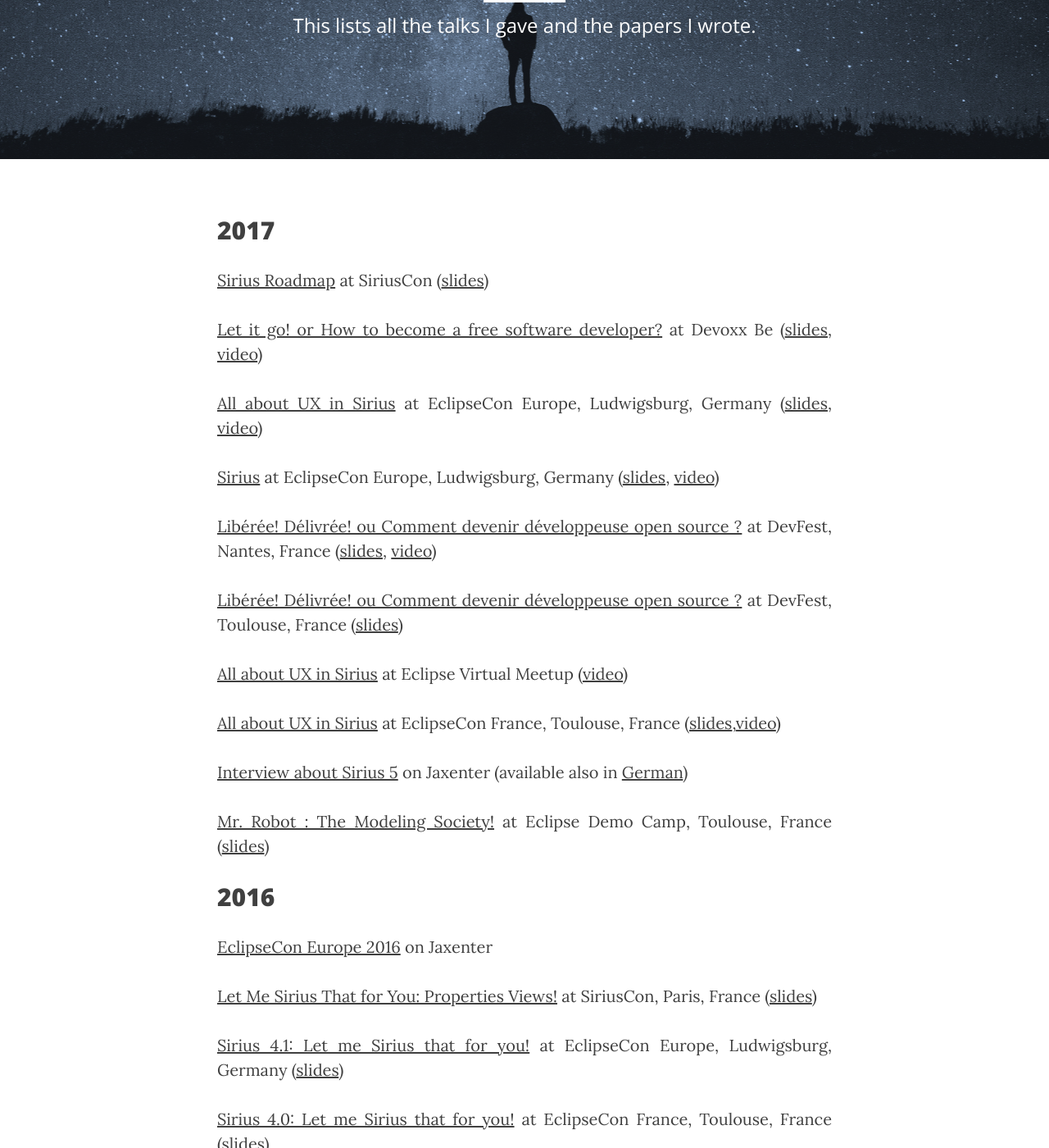
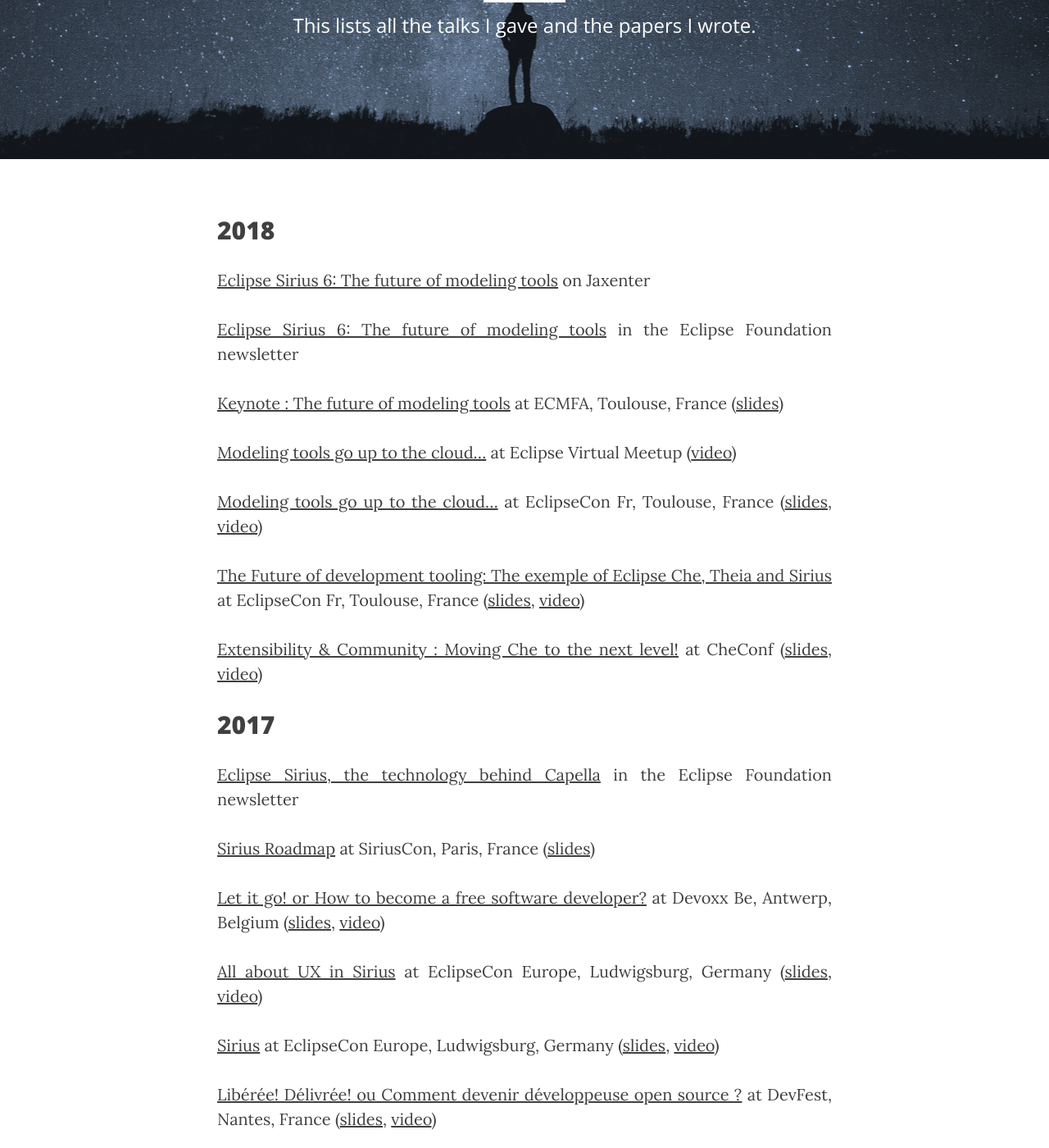
Before and after one commit to mbats/mbats.github.io, a Jekyll site: the page built from talks.markdown, in a window 1280 px wide and 1400 px high, scrolled down 254 px. Shown: the whole window at 82% size. Built offline with Jekyll 4.4.1, drawn with Linux system fonts in a browser that asks for light colours; nearby versions of some CDN libraries.

Commit message:
Add links to 2018 events

```diff
--- a/talks.markdown
+++ b/talks.markdown
@@ -4,10 +4,29 @@
 description: "This lists all the talks I gave and the papers I wrote."
 header-img: "img/about-bg.jpg"
 ---
+## 2018
+
+[Eclipse Sirius 6: The future of modeling tools](https://jaxenter.com/eclipse-sirius-6-future-modeling-tools-148339.html) on Jaxenter
+
+[Eclipse Sirius 6: The future of modeling tools](https://www.eclipse.org/community/eclipse_newsletter/2018/june/cloudmodeling.php) in the Eclipse Foundation newsletter
+
+[Keynote : The future of modeling tools](http://eventmall.info/ecmfa2018/program) at ECMFA, Toulouse, France ([slides](https://www.slideshare.net/melbats/ecmfa-2018-keynote-the-future-of-modeling-tools))
+
+[Modeling tools go up to the cloud…](https://www.meetup.com/fr-FR/Virtual-Eclipse-Community-MeetUp/events/250812643/) at Eclipse Virtual Meetup ([video](https://www.youtube.com/watch?v=OQRFUyBt1r4))
+
+[Modeling tools go up to the cloud…](https://www.eclipsecon.org/france2018/session/modeling-tools-go-cloud%E2%80%A6) at EclipseCon Fr, Toulouse, France ([slides](https://www.slideshare.net/melbats/eclipsecon-fr-2018-modeling-tools-go-up-to-the-cloud), [video](https://www.youtube.com/watch?v=8GaEWim3C7I&list=PLy7t4z5SYNaTSU0ccSoYBG3SxSviFw0-C&index=36&t=0s))
+
+[The Future of development tooling: The exemple of Eclipse Che, Theia and Sirius](https://www.eclipsecon.org/france2018/session/future-development-tooling-example-eclipse-che-theia-and-sirius) at EclipseCon Fr, Toulouse, France ([slides](https://www.slideshare.net/melbats/eclipsecon-fr-2018-the-future-of-development-tooling-the-example-of-eclipse-che-theia-and-sirius), [video](https://www.youtube.com/watch?v=zIniA4BGjfU&index=8&list=PLy7t4z5SYNaTSU0ccSoYBG3SxSviFw0-C&t=0s))
+
+[Extensibility & Community : Moving Che to the next level!](https://www.eclipse.org/che/checonf18/) at CheConf ([slides](https://www.slideshare.net/melbats/checonf-2018-building-extensibility-and-community-for-che), [video](https://www.youtube.com/watch?v=Nr6YPPmgLgY&index=4&list=PLWpdeL3mennY0UJVZ3lqExE_SdLXwiVdI))
+
 ## 2017
-[Sirius Roadmap](https://www.siriuscon.org/2017/#program) at SiriusCon ([slides](https://www.slideshare.net/melbats/siriuscon-2017-sirius-oadmap))
 
-[Let it go! or How to become a free software developer?](https://cfp.devoxx.be/2017/talk/XQN-0215/Let_it_go!_or_How_to_become_a_free_software_developer%3F) at Devoxx Be ([slides](https://www.slideshare.net/melbats/devoxx-be-2017-let-it-go-or-how-to-become-a-free-software-developer), [video](https://www.youtube.com/channel/UCCBVCTuk6uJrN3iFV_3vurg))
+[Eclipse Sirius, the technology behind Capella](https://www.eclipse.org/community/eclipse_newsletter/2017/december/article2.php) in the Eclipse Foundation newsletter
+
+[Sirius Roadmap](https://www.siriuscon.org/2017/#program) at SiriusCon, Paris, France ([slides](https://www.slideshare.net/melbats/siriuscon-2017-sirius-oadmap))
+
+[Let it go! or How to become a free software developer?](https://cfp.devoxx.be/2017/talk/XQN-0215/Let_it_go!_or_How_to_become_a_free_software_developer%3F) at Devoxx Be, Antwerp, Belgium ([slides](https://www.slideshare.net/melbats/devoxx-be-2017-let-it-go-or-how-to-become-a-free-software-developer), [video](https://www.youtube.com/channel/UCCBVCTuk6uJrN3iFV_3vurg))
 
 [All about UX in Sirius](https://www.eclipsecon.org/france2017/session/all-about-ux-sirius) at EclipseCon Europe, Ludwigsburg, Germany ([slides](https://www.slideshare.net/melbats/eclipsecon-eu-2017-sirius-81187300), [video](https://www.youtube.com/watch?v=hLKd93xVi-k&list=PLy7t4z5SYNaSGuPFhGykvEalf5xyb9y5m&index=83))
 
@@ -15,9 +34,9 @@
 
 [Libérée! Délivrée! ou Comment devenir développeuse open source ?](https://devfest.gdgnantes.com/schedule/day1?sessionId=2061) at DevFest, Nantes, France ([slides](https://www.slideshare.net/melbats/devfest-2017-libre-dlivre-ou-comment-devenir-dveloppeuse-open-source), [video](https://youtu.be/kLIYcIGuFjo))
 
-[Libérée! Délivrée! ou Comment devenir développeuse open source ?](https://2017.devfesttoulouse.fr/schedule/day1?sessionId=2125) at DevFest, Toulouse, France ([slides](https://www.slideshare.net/melbats/devfest-2017-libre-dlivre-ou-comment-devenir-dveloppeuse-open-source))
+[Libérée! Délivrée! ou Comment devenir développeuse open source ?](https://2017.devfesttoulouse.fr/schedule/day1?sessionId=2125) at DevFest, Toulouse, France ([slides](https://www.slideshare.net/melbats/devfest-2017-libre-dlivre-ou-comment-devenir-dveloppeuse-open-source), [video](https://youtu.be/mx1aX_69Atw?list=PLuZ_sYdawLiWkhvpCuWV01mr1TO5etnvD))
 
-[All about UX in Sirius](https://www.eclipsecon.org/france2017/session/all-about-ux-sirius) at Eclipse Virtual Meetup ([video](https://www.youtube.com/watch?v=EkLkhuA40zw&feature=youtu.be))
+[All about UX in Sirius](https://www.meetup.com/fr-FR/Virtual-Eclipse-Community-MeetUp/events/239923903/) at Eclipse Virtual Meetup ([video](https://www.youtube.com/watch?v=EkLkhuA40zw&feature=youtu.be))
 
 [All about UX in Sirius](https://www.eclipsecon.org/france2017/session/all-about-ux-sirius) at EclipseCon France, Toulouse, France ([slides](https://www.slideshare.net/melbats/eclipsecon-france-2017-all-about-ux-in-sirius/),[video](https://youtu.be/6G4uPThR4Ms?list=PLy7t4z5SYNaTkH_YABYfyG11T4VIZA6JH))
 
```
